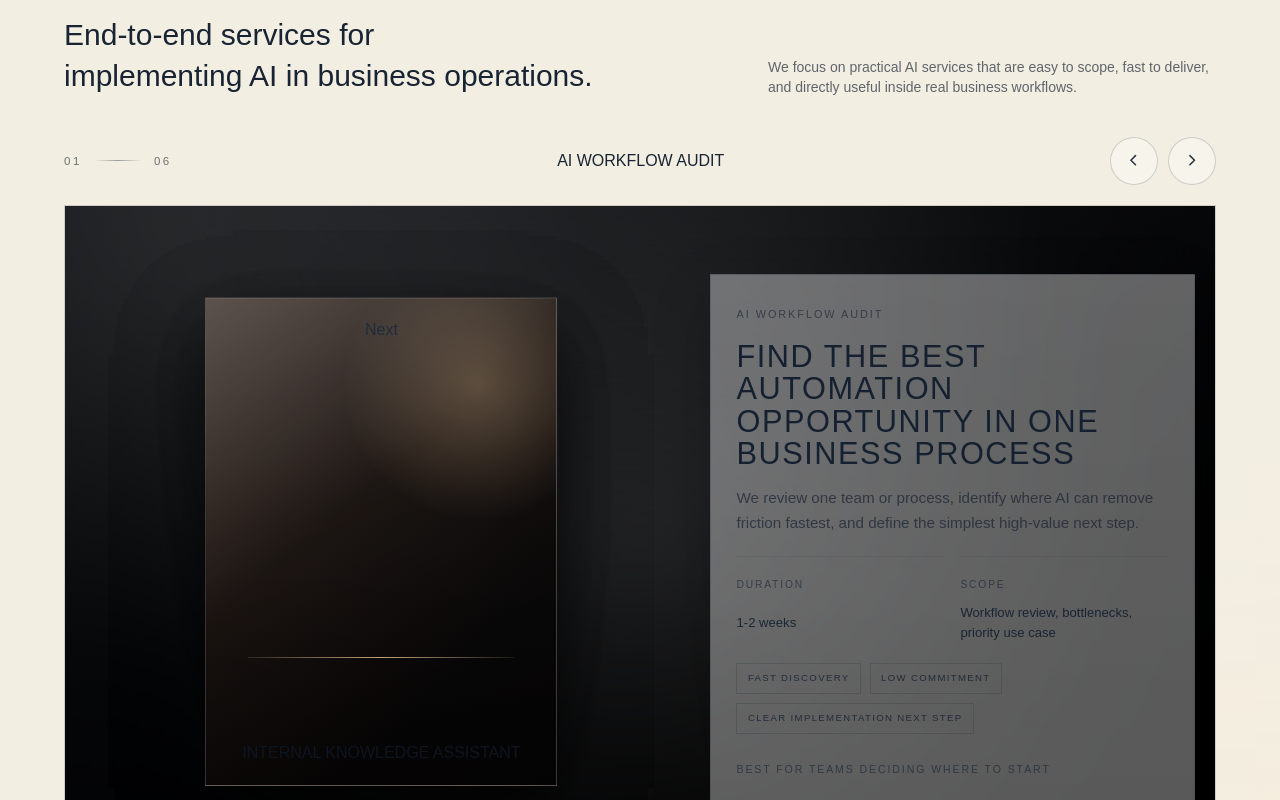
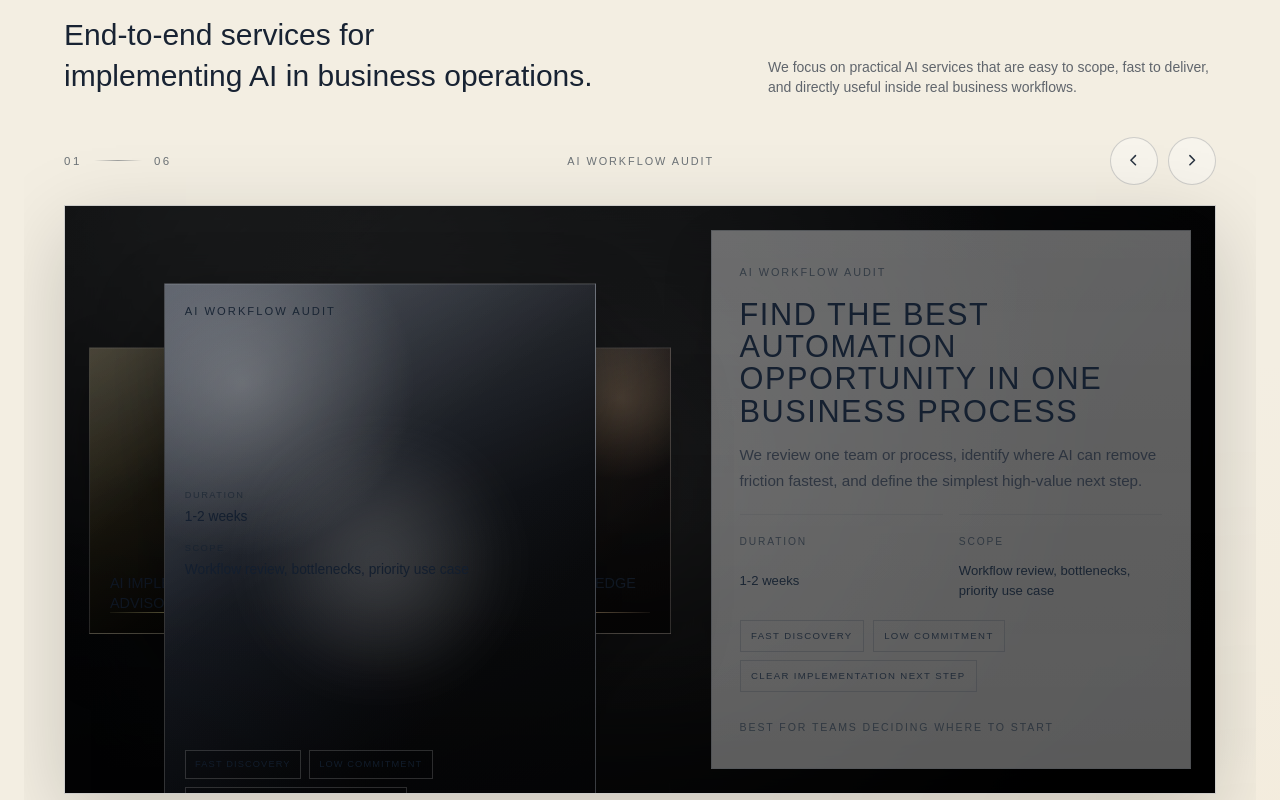
Before and after one commit to artemiusradin-png/deview-website, a Next.js app: page /services in a window 1280 px wide. Shown: the part 760-1560 px from the top of the page. Built offline with nearby package versions, Linux system fonts and the light colour scheme; a web font is replaced by a local one.

Commit message:
Refine services slider layout

```diff
--- a/app/globals.css
+++ b/app/globals.css
@@ -2619,18 +2619,18 @@ html[data-theme="light"] .enterprise-ft-svg .enterprise-ft-icon-stroke {
 }
 
 .services-slider {
-  --services-slide-width: min(29vw, 22rem);
-  --services-slide-aspect: 0.72;
-  --services-transition: 760ms cubic-bezier(0.22, 1, 0.36, 1);
+  --services-slide-width: min(31vw, 23rem);
+  --services-slide-aspect: 0.78;
+  --services-transition: 420ms cubic-bezier(0.22, 1, 0.36, 1);
   position: relative;
   display: grid;
   gap: 1.25rem;
 }
 
 .services-slider__chrome {
-  display: flex;
+  display: grid;
+  grid-template-columns: auto 1fr auto;
   align-items: center;
-  justify-content: space-between;
   gap: 1rem;
 }
 
@@ -2654,6 +2654,7 @@ html[data-theme="light"] .enterprise-ft-svg .enterprise-ft-icon-stroke {
   display: inline-flex;
   align-items: center;
   gap: 0.65rem;
+  justify-self: end;
 }
 
 .services-slider__btn {
@@ -2686,36 +2687,35 @@ html[data-theme="light"] .enterprise-ft-svg .enterprise-ft-icon-stroke {
   height: 1.15rem;
 }
 
+.services-slider__kicker {
+  margin: 0;
+  justify-self: center;
+  font-size: 0.68rem;
+  letter-spacing: 0.18em;
+  text-transform: uppercase;
+  color: var(--white-60);
+}
+
 .services-slider__stage {
   position: relative;
-  min-height: 42rem;
-  padding: 1.25rem;
+  min-height: 34rem;
+  padding: 1.5rem;
   overflow: hidden;
   border: 1px solid var(--white-20);
-  background: rgba(255, 255, 255, 0.02);
-}
-
-.services-slider__backgrounds,
-.services-slider__layout,
-.services-slider__slides,
-.services-slider__info-wrap {
-  position: relative;
-}
-
-.services-slider__backgrounds {
-  position: absolute;
-  inset: 0;
-  overflow: hidden;
+  background:
+    linear-gradient(180deg, rgba(255, 255, 255, 0.04), rgba(255, 255, 255, 0.01)),
+    rgba(255, 255, 255, 0.02);
+  box-shadow: 0 24px 80px rgba(0, 0, 0, 0.18);
 }
 
 .services-slider__bg {
   position: absolute;
-  inset: -12%;
-  opacity: 0;
-  transform: translateX(8%);
+  inset: -8%;
+  opacity: 0.9;
+  transform: none;
   background-size: cover;
   background-position: center;
-  filter: saturate(0.82) blur(0);
+  filter: saturate(0.75);
   transition:
     opacity var(--services-transition),
     transform var(--services-transition);
@@ -2726,52 +2726,38 @@ html[data-theme="light"] .enterprise-ft-svg .enterprise-ft-icon-stroke {
   position: absolute;
   inset: 0;
   background:
-    linear-gradient(180deg, rgba(0, 0, 0, 0.34), rgba(0, 0, 0, 0.82)),
-    radial-gradient(circle at center, transparent, rgba(0, 0, 0, 0.48));
-  backdrop-filter: blur(26px);
+    linear-gradient(180deg, rgba(0, 0, 0, 0.62), rgba(0, 0, 0, 0.86)),
+    radial-gradient(circle at center, rgba(255, 255, 255, 0.04), rgba(0, 0, 0, 0.45));
+  backdrop-filter: blur(34px);
 }
 
 .services-slider__bg.is-active {
   opacity: 1;
-  transform: translateX(0);
 }
 
 .services-slider__layout {
   position: relative;
   z-index: 1;
   display: grid;
-  grid-template-columns: minmax(0, 1.1fr) minmax(18rem, 0.9fr);
+  grid-template-columns: minmax(0, 1.15fr) minmax(20rem, 0.95fr);
   align-items: center;
-  gap: 2rem;
-  min-height: 39.5rem;
+  gap: 2.5rem;
+  min-height: 30rem;
 }
 
 .services-slider__slides {
   position: relative;
-  min-height: 35rem;
-  perspective: 1400px;
-}
-
-.services-slide,
-.services-slide-info {
+  min-height: 27rem;
+}
+
+.services-slide {
   position: absolute;
-  inset: 0;
-  transition:
-    transform var(--services-transition),
-    opacity var(--services-transition),
-    filter var(--services-transition);
-}
-
-.services-slide {
-  display: grid;
-  place-items: center;
-  pointer-events: none;
+  transition: transform var(--services-transition), opacity var(--services-transition), border-color 180ms ease;
 }
 
 .services-slide__inner {
   width: var(--services-slide-width);
   aspect-ratio: var(--services-slide-aspect);
-  transform-style: preserve-3d;
 }
 
 .services-slide__visual {
@@ -2782,11 +2768,13 @@ html[data-theme="light"] .enterprise-ft-svg .enterprise-ft-icon-stroke {
   flex-direction: column;
   justify-content: space-between;
   gap: 1.1rem;
-  padding: 1.2rem;
+  padding: 1.25rem;
   overflow: hidden;
   border: 1px solid rgba(255, 255, 255, 0.18);
+  background-size: cover;
+  background-position: center;
   box-shadow:
-    0 30px 80px rgba(0, 0, 0, 0.34),
+    0 22px 64px rgba(0, 0, 0, 0.28),
     inset 0 1px 0 rgba(255, 255, 255, 0.08);
 }
 
@@ -2806,8 +2794,31 @@ html[data-theme="light"] .enterprise-ft-svg .enterprise-ft-icon-stroke {
   z-index: 1;
 }
 
+.services-slide__mini-label,
+.services-slide__mini-title {
+  position: relative;
+  z-index: 1;
+  margin: 0;
+}
+
+.services-slide__mini-label {
+  font-size: 0.62rem;
+  letter-spacing: 0.16em;
+  text-transform: uppercase;
+  color: var(--white-60);
+}
+
+.services-slide__mini-title {
+  max-width: 12rem;
+  margin-top: auto;
+  font-size: 0.9rem;
+  line-height: 1.35;
+  color: var(--white-100);
+  text-align: left;
+}
+
 .services-slide__eyebrow {
-  max-width: 70%;
+  max-width: 80%;
   font-size: 0.7rem;
   line-height: 1.35;
   letter-spacing: 0.18em;
@@ -2817,10 +2828,29 @@ html[data-theme="light"] .enterprise-ft-svg .enterprise-ft-icon-stroke {
 
 .services-slide__visual-grid {
   display: grid;
-  gap: 0.6rem;
+  gap: 0.9rem;
   font-size: 0.72rem;
   line-height: 1.45;
   color: rgba(240, 240, 250, 0.72);
+}
+
+.services-slide__visual-grid > div {
+  display: grid;
+  gap: 0.3rem;
+}
+
+.services-slide__visual-meta-label {
+  font-size: 0.58rem;
+  letter-spacing: 0.16em;
+  text-transform: uppercase;
+  color: var(--white-60);
+}
+
+.services-slide__visual-grid strong {
+  font-size: 0.86rem;
+  line-height: 1.5;
+  color: var(--white-100);
+  font-weight: 500;
 }
 
 .services-slide__visual-core,
@@ -2830,16 +2860,16 @@ html[data-theme="light"] .enterprise-ft-svg .enterprise-ft-icon-stroke {
 }
 
 .services-slide__visual-core {
-  inset: 22% 10% 24%;
+  inset: 28% 8% 28%;
   border-radius: 999px;
-  filter: blur(18px);
-  opacity: 0.82;
+  filter: blur(22px);
+  opacity: 0.72;
 }
 
 .services-slide__visual-line {
-  left: 12%;
-  right: 12%;
-  bottom: 26%;
+  left: 1.25rem;
+  right: 1.25rem;
+  bottom: 1.25rem;
   height: 1px;
 }
 
@@ -2864,52 +2894,74 @@ html[data-theme="light"] .enterprise-ft-svg .enterprise-ft-icon-stroke {
   color: var(--white-90);
 }
 
-.services-slide.is-current {
-  opacity: 1;
-  transform: translate3d(0, 0, 0) rotateY(0deg) scale(1.06);
+.services-slide--current {
+  left: 50%;
+  top: 0;
   z-index: 3;
-}
-
-.services-slide.is-previous {
-  opacity: 0.72;
-  transform: translate3d(-110%, 0, -120px) rotateY(44deg) scale(0.92);
-  filter: brightness(0.68);
+  transform: translateX(-50%);
+}
+
+.services-slide--current .services-slide__inner {
+  width: min(36vw, 27rem);
+}
+
+.services-slide__visual--current {
+  min-height: 27rem;
+}
+
+.services-slide--preview {
+  top: 4rem;
   z-index: 2;
-}
-
-.services-slide.is-next {
-  opacity: 0.72;
-  transform: translate3d(110%, 0, -120px) rotateY(-44deg) scale(0.92);
-  filter: brightness(0.68);
-  z-index: 2;
-}
-
-.services-slide.is-hidden {
-  opacity: 0;
-  transform: translate3d(0, 8%, -180px) scale(0.88);
-  z-index: 1;
+  background: none;
+  border: none;
+  padding: 0;
+  cursor: pointer;
+}
+
+.services-slide--preview .services-slide__inner {
+  width: min(20vw, 14rem);
+}
+
+.services-slide--preview .services-slide__visual {
+  min-height: 15rem;
+  opacity: 0.74;
+  transition: opacity 180ms ease, transform 180ms ease, border-color 180ms ease;
+}
+
+.services-slide--preview:hover .services-slide__visual,
+.services-slide--preview:focus-visible .services-slide__visual {
+  opacity: 0.92;
+  transform: translateY(-2px);
+  border-color: rgba(255, 255, 255, 0.28);
+}
+
+.services-slide--previous {
+  left: 0;
+  transform: translateX(0);
+}
+
+.services-slide--next {
+  right: 0;
+  transform: translateX(0);
 }
 
 .services-slider__info-wrap {
-  min-height: 31rem;
+  min-height: 26rem;
 }
 
 .services-slide-info {
-  display: flex;
-  align-items: center;
-  pointer-events: none;
+  position: relative;
 }
 
 .services-slide-info__inner {
-  width: 100%;
   display: grid;
   gap: 1.25rem;
-  padding: 1.6rem;
+  padding: 1.75rem;
   border: 1px solid var(--white-20);
   background:
-    linear-gradient(180deg, rgba(255, 255, 255, 0.05), rgba(255, 255, 255, 0.01)),
-    rgba(0, 0, 0, 0.16);
-  box-shadow: 0 20px 55px rgba(0, 0, 0, 0.18);
+    linear-gradient(180deg, rgba(255, 255, 255, 0.06), rgba(255, 255, 255, 0.02)),
+    rgba(0, 0, 0, 0.2);
+  box-shadow: 0 20px 48px rgba(0, 0, 0, 0.14);
 }
 
 .services-slide-info__text {
@@ -2994,30 +3046,6 @@ html[data-theme="light"] .enterprise-ft-svg .enterprise-ft-icon-stroke {
   margin-top: 0.15rem;
   font-size: 0.66rem;
   color: var(--white-60);
-}
-
-.services-slide-info.is-current {
-  opacity: 1;
-  transform: translate3d(0, 0, 0);
-  z-index: 3;
-}
-
-.services-slide-info.is-previous {
-  opacity: 0;
-  transform: translate3d(-7%, 0, 0);
-  z-index: 2;
-}
-
-.services-slide-info.is-next {
-  opacity: 0;
-  transform: translate3d(7%, 0, 0);
-  z-index: 2;
-}
-
-.services-slide-info.is-hidden {
-  opacity: 0;
-  transform: translate3d(0, 6%, 0);
-  z-index: 1;
 }
 
 .services-slider__rail {
@@ -3065,28 +3093,62 @@ html[data-theme="light"] .services-slider__btn {
 }
 
 @media (max-width: 1100px) {
+  .services-slider__chrome {
+    grid-template-columns: 1fr auto;
+  }
+
+  .services-slider__kicker {
+    display: none;
+  }
+
   .services-slider__layout {
     grid-template-columns: 1fr;
     gap: 1.5rem;
   }
 
   .services-slider__slides {
-    min-height: 29rem;
+    min-height: 24rem;
+  }
+
+  .services-slide--current {
+    position: relative;
+    left: auto;
+    top: auto;
+    transform: none;
+    display: flex;
+    justify-content: center;
+  }
+
+  .services-slide--current .services-slide__inner {
+    width: min(100%, 26rem);
+  }
+
+  .services-slide--previous,
+  .services-slide--next {
+    top: 3rem;
+  }
+
+  .services-slide--previous {
+    left: 1rem;
+  }
+
+  .services-slide--next {
+    right: 1rem;
   }
 
   .services-slider__info-wrap {
-    min-height: 22rem;
+    min-height: auto;
   }
 }
 
 @media (max-width: 760px) {
   .services-slider {
-    --services-slide-width: min(68vw, 18rem);
+    --services-slide-width: min(76vw, 19rem);
   }
 
   .services-slider__chrome {
     align-items: flex-start;
-    flex-direction: column;
+    grid-template-columns: 1fr;
   }
 
   .services-slider__stage {
@@ -3099,19 +3161,15 @@ html[data-theme="light"] .services-slider__btn {
   }
 
   .services-slider__slides {
-    min-height: 24rem;
-  }
-
-  .services-slide.is-current {
-    transform: translate3d(0, 0, 0) scale(1);
-  }
-
-  .services-slide.is-previous {
-    transform: translate3d(-56%, 0, -120px) rotateY(34deg) scale(0.88);
-  }
-
-  .services-slide.is-next {
-    transform: translate3d(56%, 0, -120px) rotateY(-34deg) scale(0.88);
+    min-height: 18rem;
+  }
+
+  .services-slide--preview {
+    display: none;
+  }
+
+  .services-slide__visual--current {
+    min-height: 22rem;
   }
 
   .services-slide-info__inner {
```
